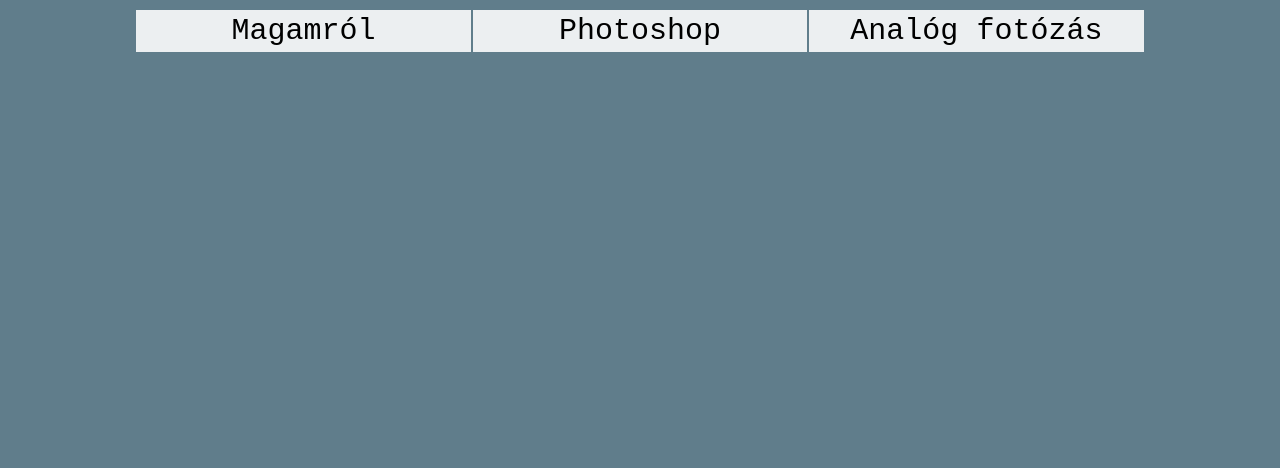
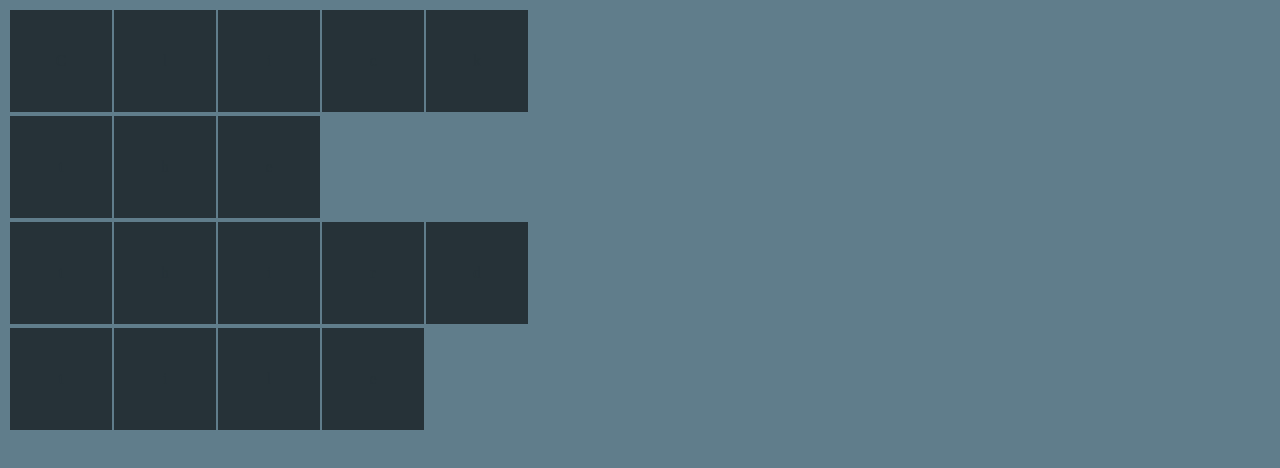
Before and after one commit to stahopeti/stahopeti.github.io, a plain HTML site: page index.html in a window 1280 px wide. Drawn offline with Linux system fonts and the light colour scheme.

Commit message:
i dont even know

```diff
--- a/index.html
+++ b/index.html
@@ -5,32 +5,81 @@
 <link rel="stylesheet" type="text/css" href="stylesheet/style.css">
 <title>Pomogacs blog</title>
 
+
     <script language="javascript" type="text/javascript" >
 
-        <!--
-            function lanchid(){
+        $(function(){
 
-            var boolean = new Boolean(1);
+          $(".tdTile").hover(function(){
 
-            alert(boolean);
+              var clickSound = new Audio("sounds/click.wav");
+              clickSound.play();
 
-        }
-        //-->
+          });
+
+          });
 
     </script>
 
     </head>
 <body>
 
-     <table id="mainTable" >
+    <div id="tilesDiv">
 
-        <tr>
-         <td onclick="lanchid()" class="tdMain">Magamról</td>
-         <td onclick="javascript:location.href='photoshop.html'" class="tdMain">Photoshop</td>
-         <td onclick="javascript:location.href='photos.html'" class="tdMain">Analóg fotózás</td>
-         </tr>
+    <table class="tilesTable">
+
+    <tr>
+
+        <td class="tdTile">C</td>
+        <td class="tdTile">l</td>
+        <td onclick="javascript:location.href='aboutme.html'" class="tdTile">i</td>
+        <td class="tdTile">c</td>
+        <td class="tdTile">k</td>
+
+        </tr>
 
     </table>
 
+    <table class="tilesTable">
+
+    <tr>
+
+        <td class="tdTile">t</td>
+        <td class="tdTile">h</td>
+        <td class="tdTile">e</td>
+
+        </tr>
+
+    </table>
+
+    <table class="tilesTable">
+
+    <tr>
+
+        <td class="tdTile">t</td>
+        <td class="tdTile">h</td>
+        <td class="tdTile">i</td>
+        <td class="tdTile">r</td>
+        <td class="tdTile">d</td>
+
+        </tr>
+
+    </table >
+
+    <table class="tilesTable">
+
+    <tr>
+
+        <td class="tdTile">t</td>
+        <td class="tdTile">i</td>
+        <td class="tdTile">l</td>
+        <td class="tdTile">e</td>
+
+        </tr>
+
+    </table>
+
+    </div>
+
 </body>
 </html>
--- a/stylesheet/style.css
+++ b/stylesheet/style.css
@@ -169,3 +169,48 @@ img{
     font-family: monospace;
 
 }
+
+.tdTile{
+
+
+    /*position*/
+    /*display*/
+    text-align: center;
+    vertical-align: middle;
+    width: 100px;
+    height: 100px;
+    color: #263238;
+    /*color*/
+    background-color: #263238;
+    /*other*/
+
+}
+
+.tdTile:hover{
+
+    /*position*/
+    /*display*/
+    /*color*/
+    background-color: #ECEFF1;
+    /*other*/
+
+}
+
+#tilesDiv{
+
+    /*position*/
+    position:absolute;
+
+    /*display*/
+    /*color*/
+    /*other*/
+
+
+}
+
+
+
+    /*position*/
+    /*display*/
+    /*color*/
+    /*other*/
```
Also changed, not shown: 1 other file.
